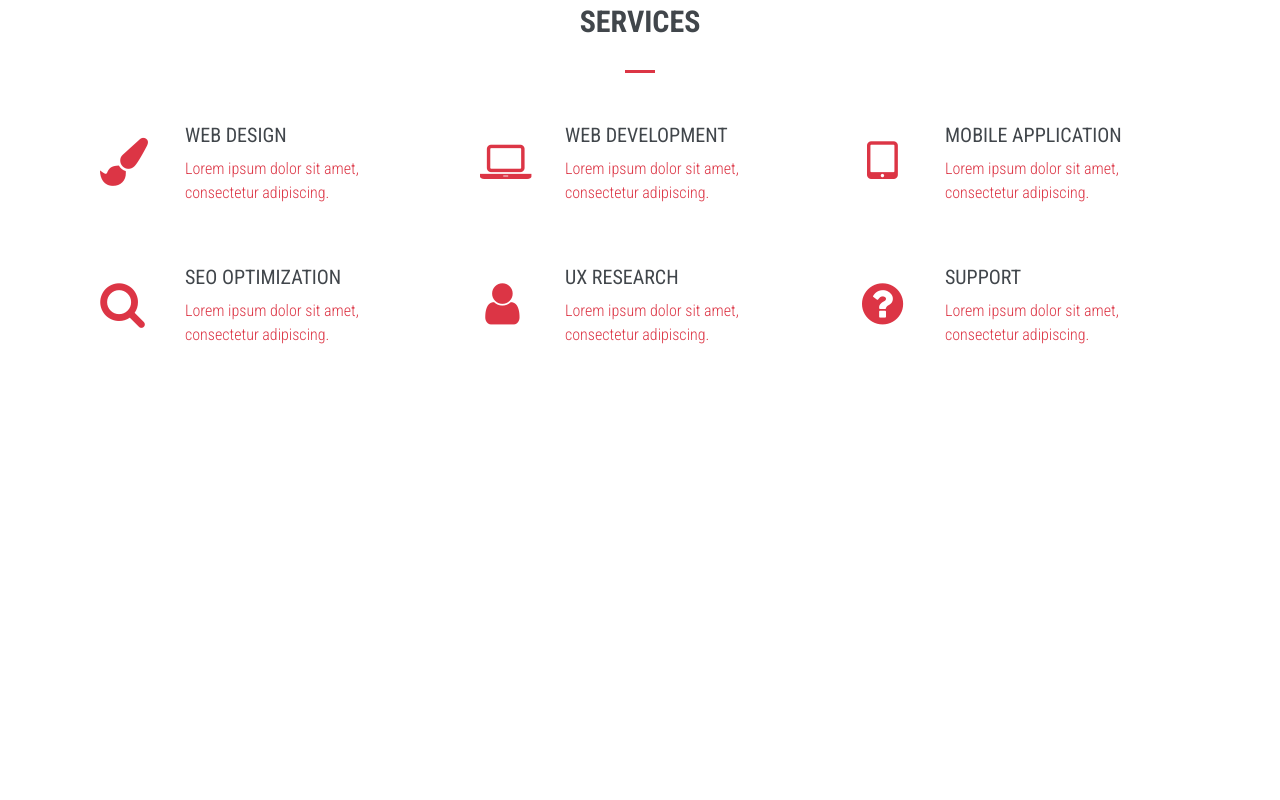
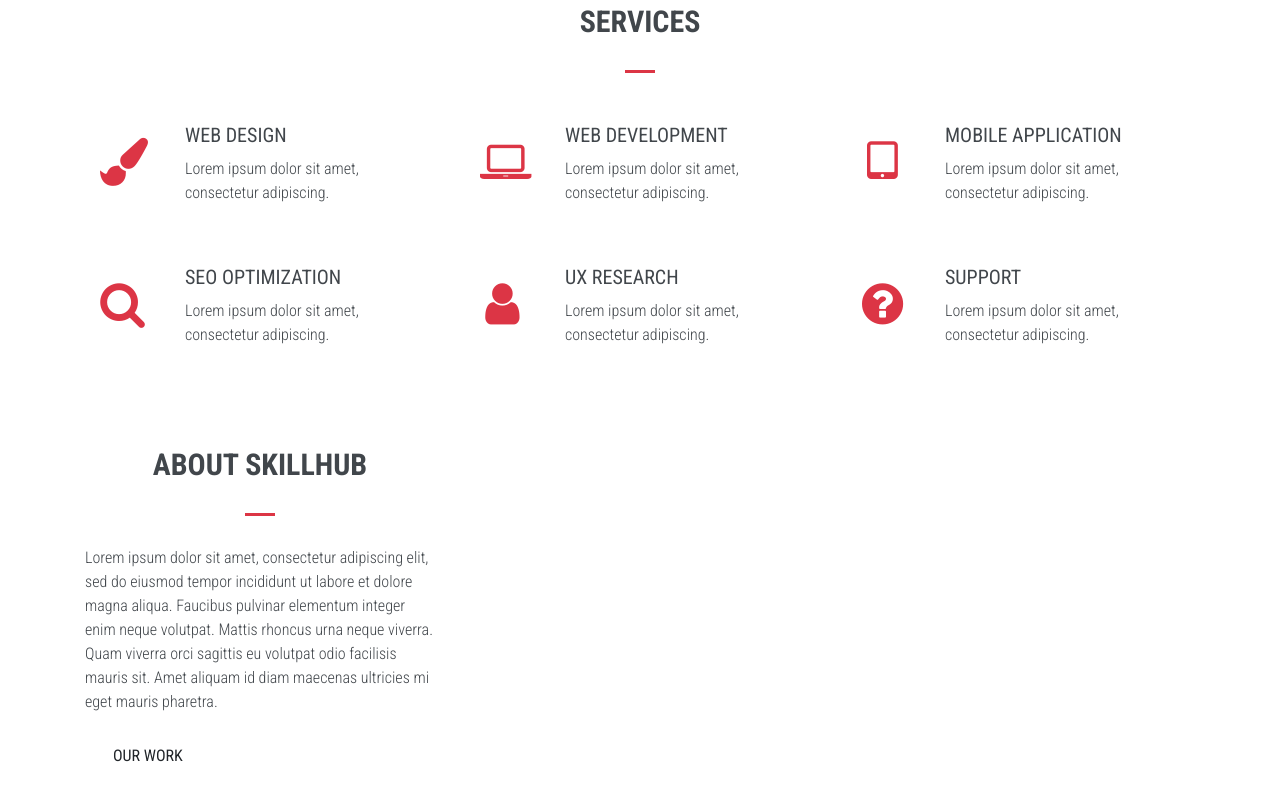
Before and after one commit to shareen-mahmud/skillhub, a plain HTML site: page index.html in a window 1280 px wide. Shown: the part 856-1656 px from the top of the page. Drawn offline with Linux system fonts and the light colour scheme.

Commit message:
add about section

```diff
--- a/css/style.css
+++ b/css/style.css
@@ -29,7 +29,7 @@ body {
 }
 
 p {
-    color: #dc3545;
+    color: #41464b;
     font-size: 16px;
     font-weight: 300;
 }
--- a/index.html
+++ b/index.html
@@ -210,6 +210,61 @@
 
     </section>
 
+    <!-- About -->
+
+    <section id="about">
+
+    <!-- About right side with diagonal BG parallax -->
+        <div id="about-bg-diagonal"></div>
+
+    <!-- About left side with content -->
+    <div class="container">
+
+        <div class="row">
+            <div class="col-md-4">
+
+                <div id="about-content-box">
+
+                    <div id="about-content-box-outer">
+
+                        <div id="about-content-box-inner">
+                            <div class="content-title wow fadeInDown" data-wow-duration="1s" data-wow-delay=".5s">
+                                <h3> About Skillhub </h3>
+                                    <div class="content-title-underline"></div>
+                            </div>
+
+                            <div id="about-desc">
+                                <p>Lorem ipsum dolor sit amet, consectetur adipiscing elit, sed do eiusmod tempor incididunt ut labore et dolore magna aliqua. Faucibus pulvinar elementum integer enim neque volutpat. Mattis rhoncus urna neque viverra. Quam viverra orci sagittis eu volutpat odio facilisis mauris sit. Amet aliquam id diam maecenas ultricies mi eget mauris pharetra. </p>
+
+                            </div>
+
+                            <div id="about-btn">
+                                <a class="btn btn-lg btn-general" href="#work" role="button"> Our Work</a>
+
+                            </div>
+                        </div>
+
+                    </div>
+
+                </div>
+
+
+            </div>
+
+        </div>
+
+
+
+    </div>
+
+
+
+
+
+
+
+    </section>
+
     <!-- Temporary space -->
 
     <br><br><br><br><br><br><br><br><br><br><br><br><br><br><br><br><br><br><br><br><br><br><br><br><br><br><br><br><br><br><br><br><br><br><br><br><br><br><br><br><br><br><br><br><br><br><br><br><br><br><br><br><br><br><br><br><br><br><br><br><br><br><br><br><br><br><br><br><br><br><br><br><br><br><br><br><br><br><br><br><br><br><br><br><br><br>
```
